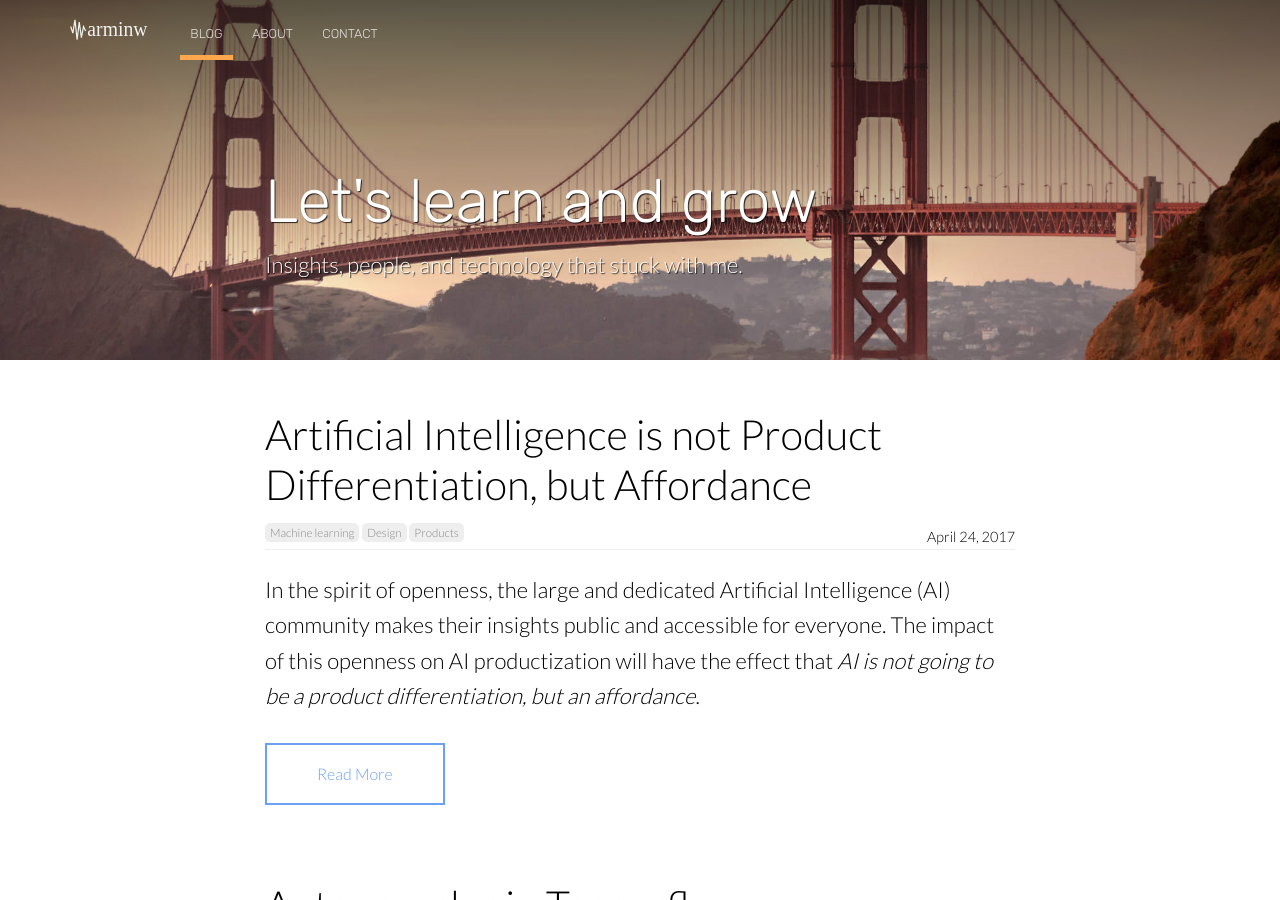
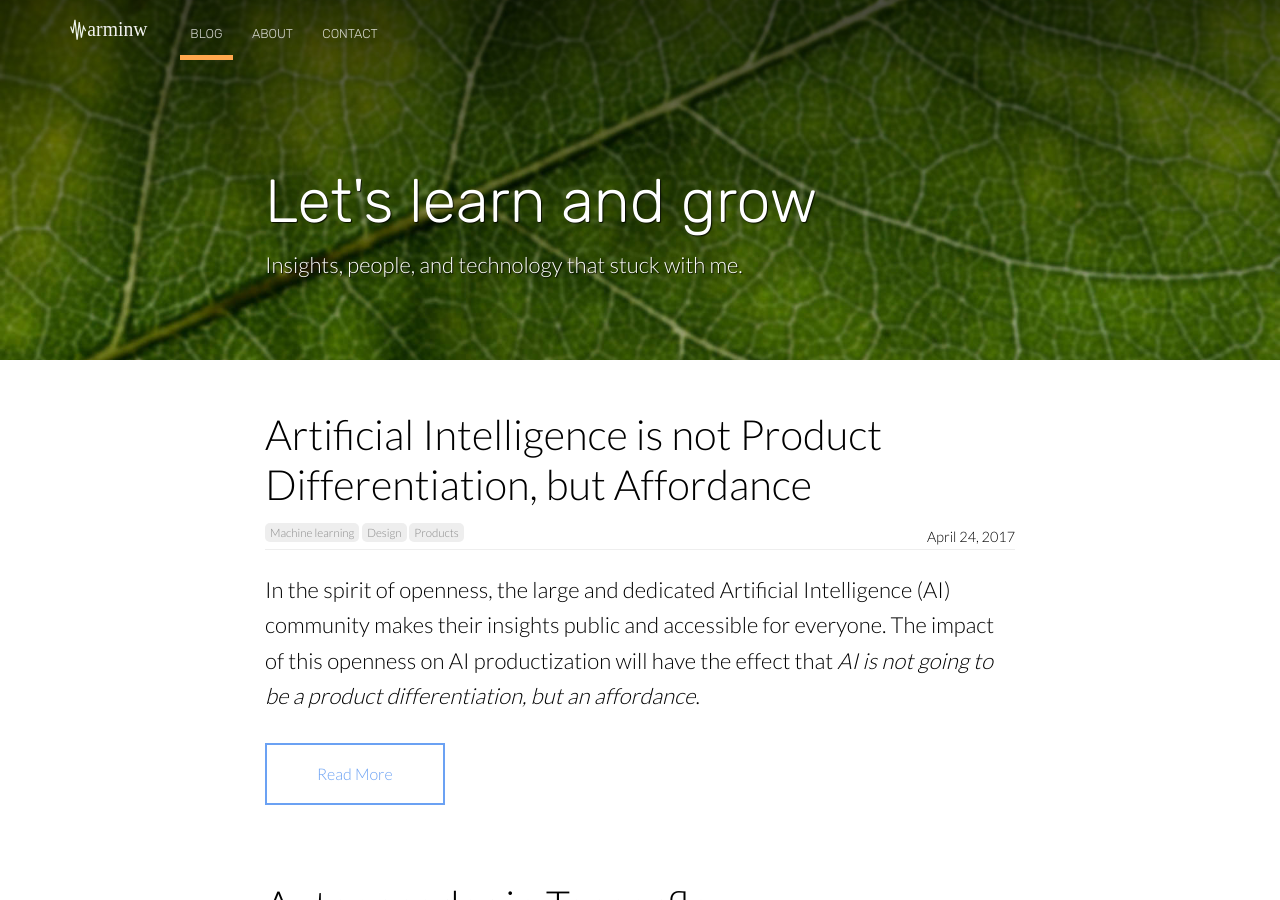
Before and after one commit to arminwasicek/arminwasicek.github.io, a Jekyll site: the page built from blog/index.html, in a window 1280 px wide and 900 px high. Built offline with Jekyll 4.4.1, drawn with Linux system fonts in a browser that asks for light colours; nearby versions of some CDN libraries; the list of posts is cut into pages by our own code.

Commit message:
added wild leaf

```diff
--- a/blog/index.html
+++ b/blog/index.html
@@ -1,7 +1,7 @@
 ---
 title: Blog
 description: My blog on innovation and technology.
-image: /images/goldengatebridge.jpg
+image: /images/wildtextures-green-leaf.jpg
 ---
 
 <section class="hero" style="background-image: url({% include relative-src.html src=page.image %})">
```
Also changed, not shown: images/wildtextures-green-leaf.jpg (added), 1 other file.
